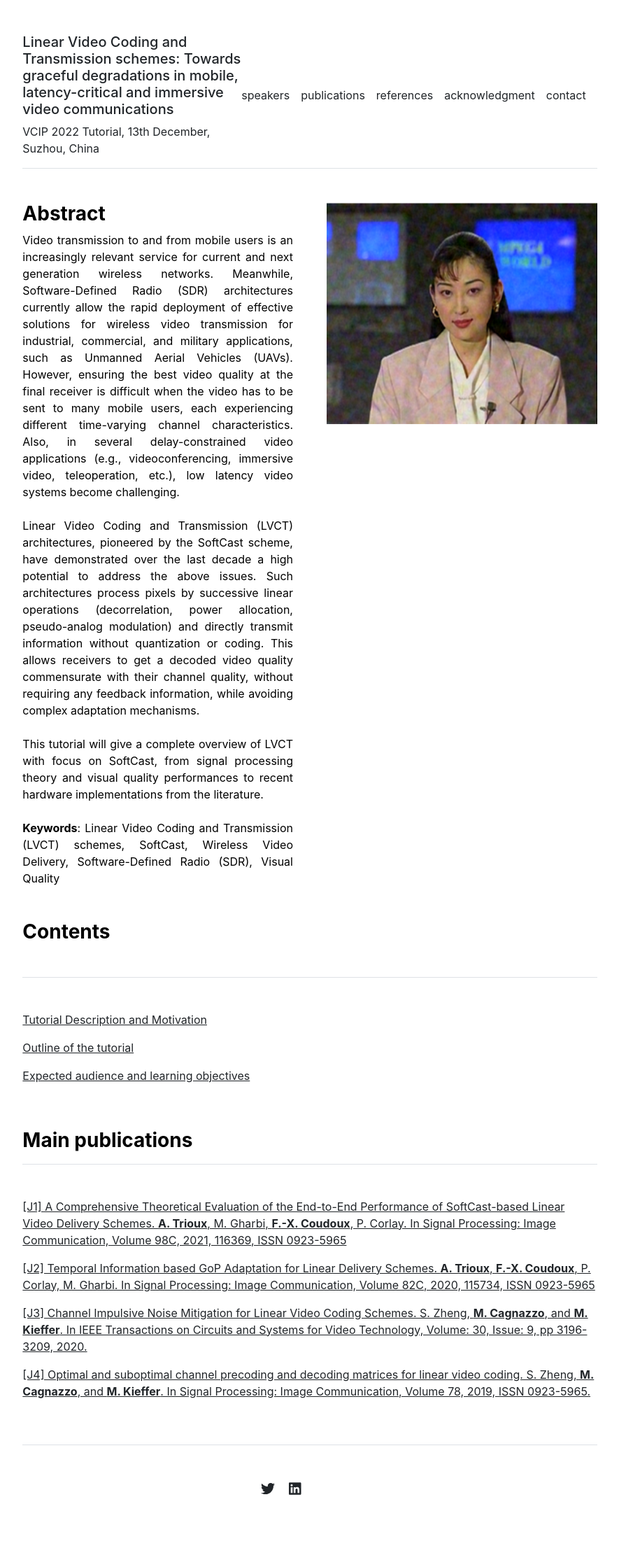
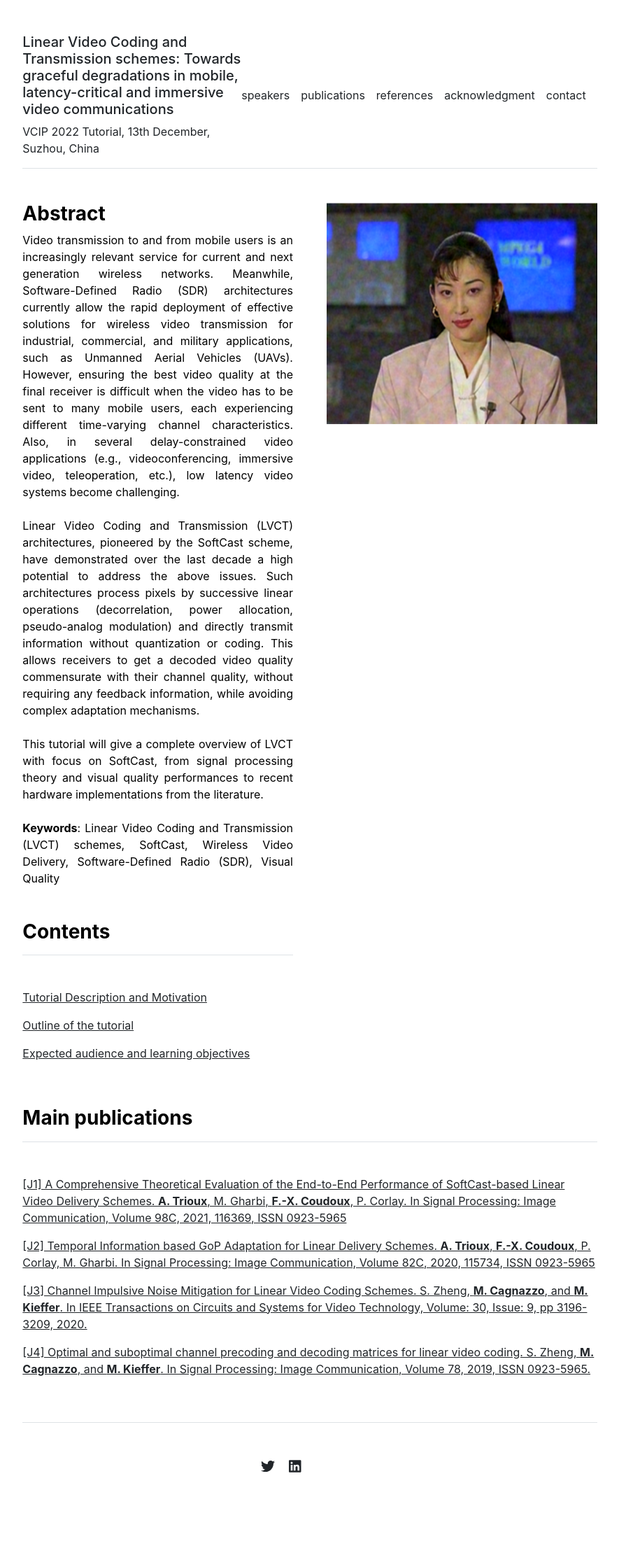
Before and after one commit to XiaYi59/LVCT, a Jekyll site: the page built from index.md, in a window 1280 px wide. Shown: the whole page at 70% size, without its empty margins (197-1082 px from the left). Built offline with Jekyll 4.4.1, drawn with Linux system fonts in a browser that asks for light colours; after the commit the page ends 2207 px from its top, so only the background shows below that.

Commit message:
Update home.html

```diff
--- a/_layouts/home.html
+++ b/_layouts/home.html
@@ -13,8 +13,8 @@ layout: default
 </div>
 
 <div class="row g-5 mb-5">
-  <div class="col-md-12">
-    <h3 class="fw-bold border-bottom pb-5 mb-5">Contents</h3>
+  <div class="col-md-6">
+    <h3 class="fw-bold border-bottom pb-3 mb-5">Contents</h3>
     {% for post in site.posts %}
       <p><a href="{{ site.github.url }}/{{ post.url }}">{{ post.title }}</a> </p> <!-- - {{ post.date | date: "%B %-d, %Y" }}</p> -->
     {% endfor %}
```
